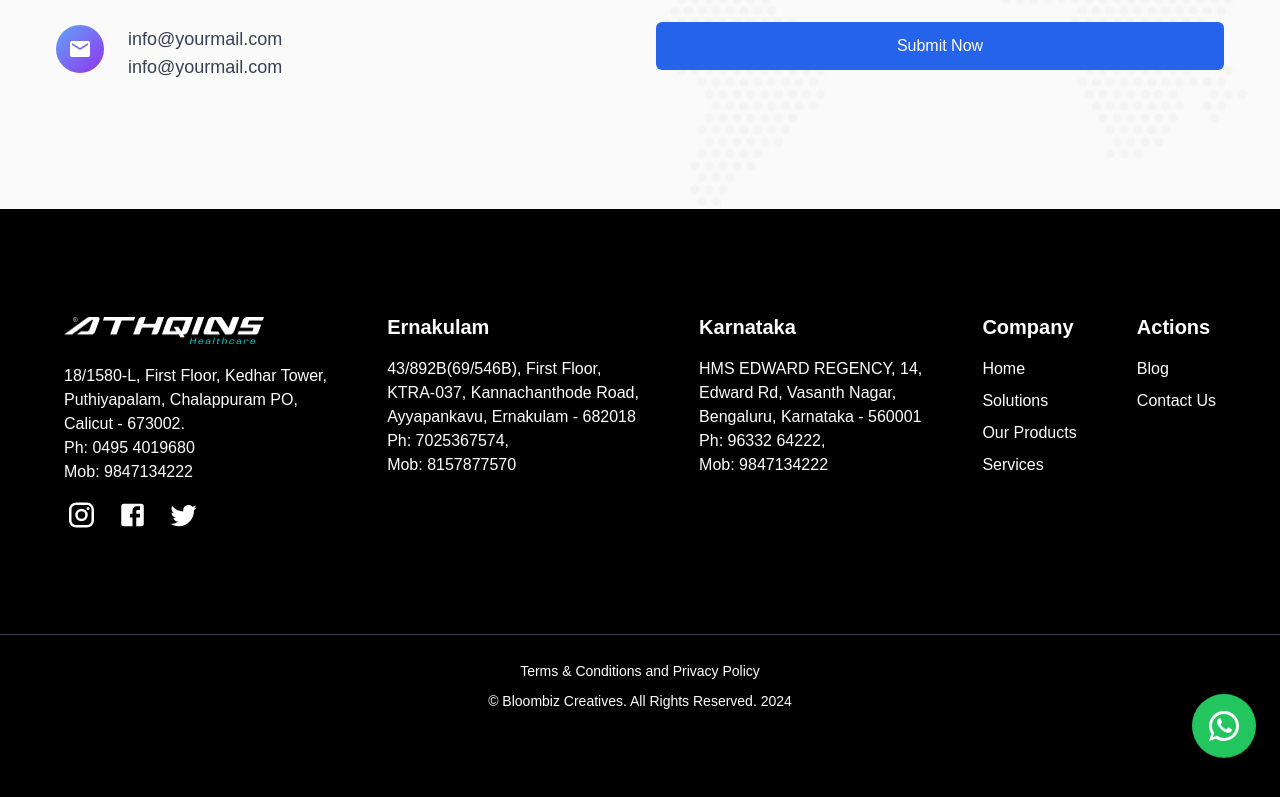
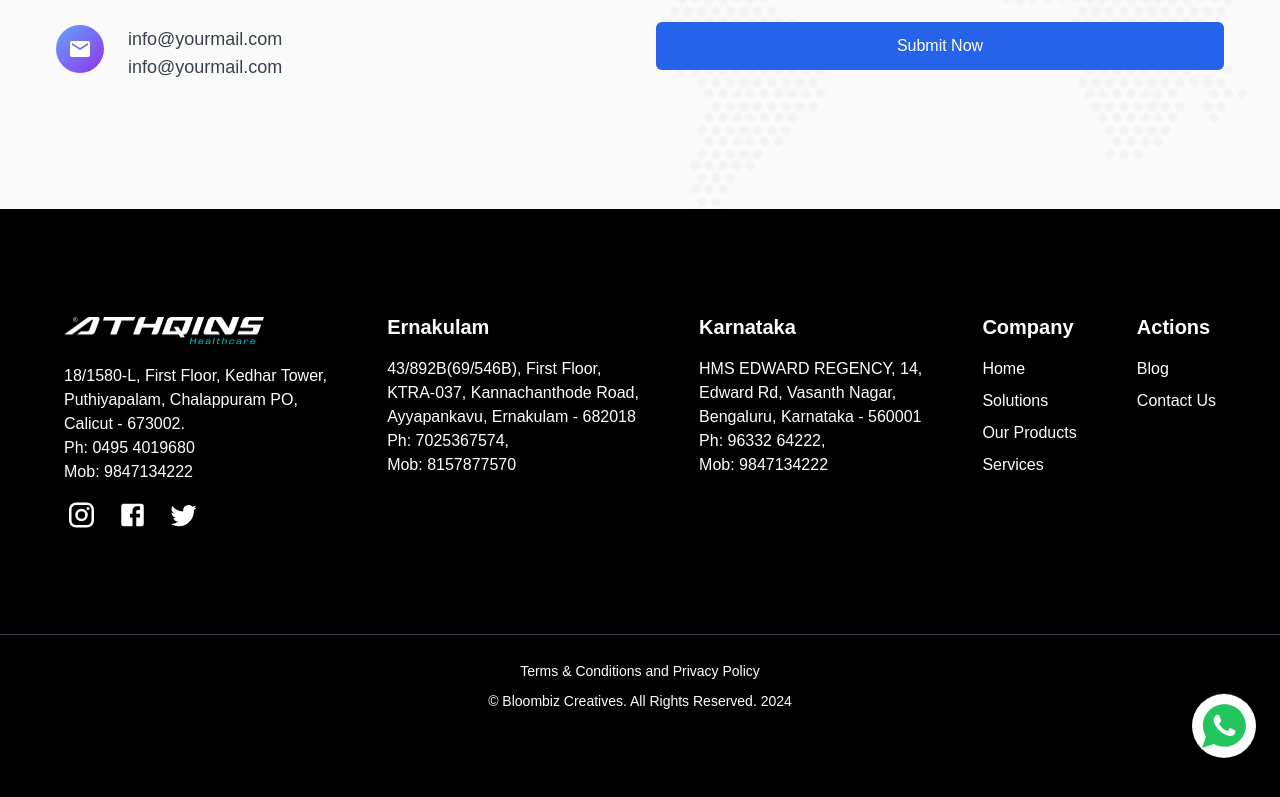
Before and after one commit to Bloombiz-Creatives/athqins, a React (Vite) app: page /products/details/1 in a window 1280 px wide. Shown: the part 1083-1880 px from the top of the page. Built offline with nearby package versions, Linux system fonts and the light colour scheme; no server answers; a web font is replaced by a local one.

Commit message:
new updates

```diff
--- a/src/ProductDetails/ProductOverview.jsx
+++ b/src/ProductDetails/ProductOverview.jsx
@@ -126,7 +126,7 @@ const ProductOverview = () => {
             await dispatch(addEnquiry(dataToSubmit));
             const { name, email, phone, companyname } = dataToSubmit;
 
-            const whatsappNumber = '919946555605';
+            const whatsappNumber = '918891136222';
             const whatsappMessage = `Hello, my name is ${name}.\nphone: ${phone}.\n email: ${email}.\n Message : ${companyname}.`;
 
             const whatsappUrl = `https://api.whatsapp.com/send?phone=${whatsappNumber}&text=${encodeURIComponent(whatsappMessage)}`;
@@ -239,7 +239,7 @@ const ProductOverview = () => {
 
 
                         <a
-                            href={`https://wa.me/919946555605?text=${encodeURIComponent(
+                            href={`https://wa.me/918891136222?text=${encodeURIComponent(
                                 `Hi, I would like to inquire about the product: ${ProductsDatas?.name}.\n\n Description: ${ProductsDatas?.description}\n\n Category: ${getCategoryName(ProductsDatas?.category)}\n\n Subcategory: ${getSubCategoryName(ProductsDatas?.sub_cat)}\n\n Brand: ${getBrandName(ProductsDatas?.brand)}\n\n You can view the product here: ${window.location.href}`
                             )}`}
                             target="_blank"
--- a/src/shared/Footer.jsx
+++ b/src/shared/Footer.jsx
@@ -3,8 +3,10 @@ import FacebookIcon from '@mui/icons-material/Facebook';
 import TwitterIcon from '@mui/icons-material/Twitter';
 import { Link } from 'react-router-dom';
 import Logo from "../assets/Atqins.png";
-import WhatsAppIcon from '@mui/icons-material/WhatsApp';
+// import WhatsAppIcon from '@mui/icons-material/WhatsApp';
 import { useEffect, useState } from 'react';
+import { IoLogoWhatsapp } from "react-icons/io";
+
 
 
 
@@ -103,12 +105,12 @@ const Footer = () => {
 
       <div className={`w-full flex justify-end col-span-4 z-10 ${isSticky ? 'fixed bottom-36' : ''}`}>
         <a
-          href="https://wa.me/919946555605"
+          href="https://wa.me/918891136222"
           target="_blank"
           rel="noopener noreferrer"
-          className='w-[64px] rounded-full bg-green-500 h-16 cursor-pointer flex items-center justify-center hover:transform hover:scale-105 mr-6 animate-upndown'
+          className='w-[64px] rounded-full bg-white h-16 cursor-pointer flex items-center justify-center hover:transform hover:scale-105 mr-6 animate-upndown'
         >
-          <WhatsAppIcon className='text-white' style={{ fontSize: '36px' }} />
+          <IoLogoWhatsapp className='text-green-500' style={{ fontSize: '50px' }} />
         </a>
       </div>
 
```
